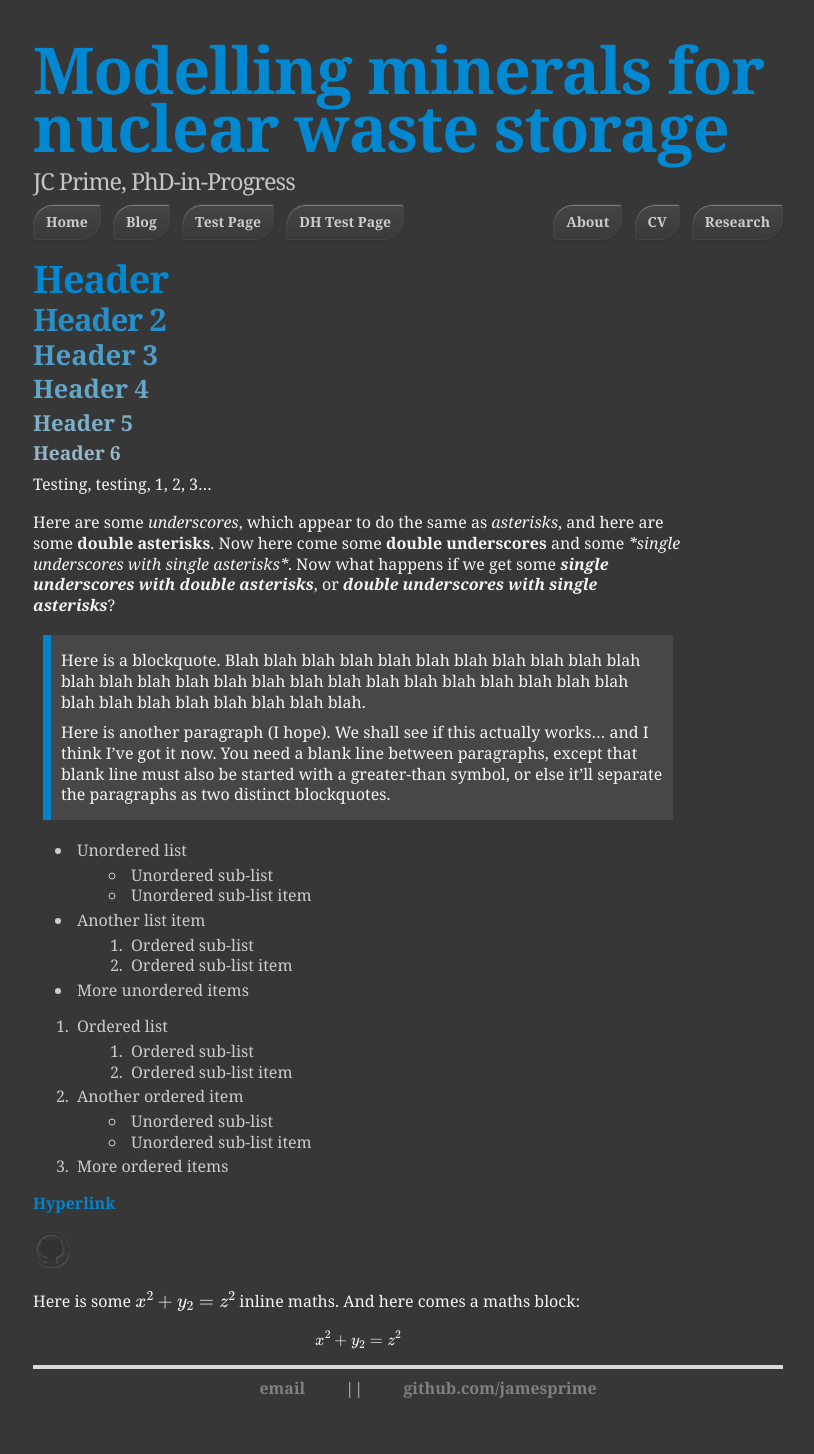
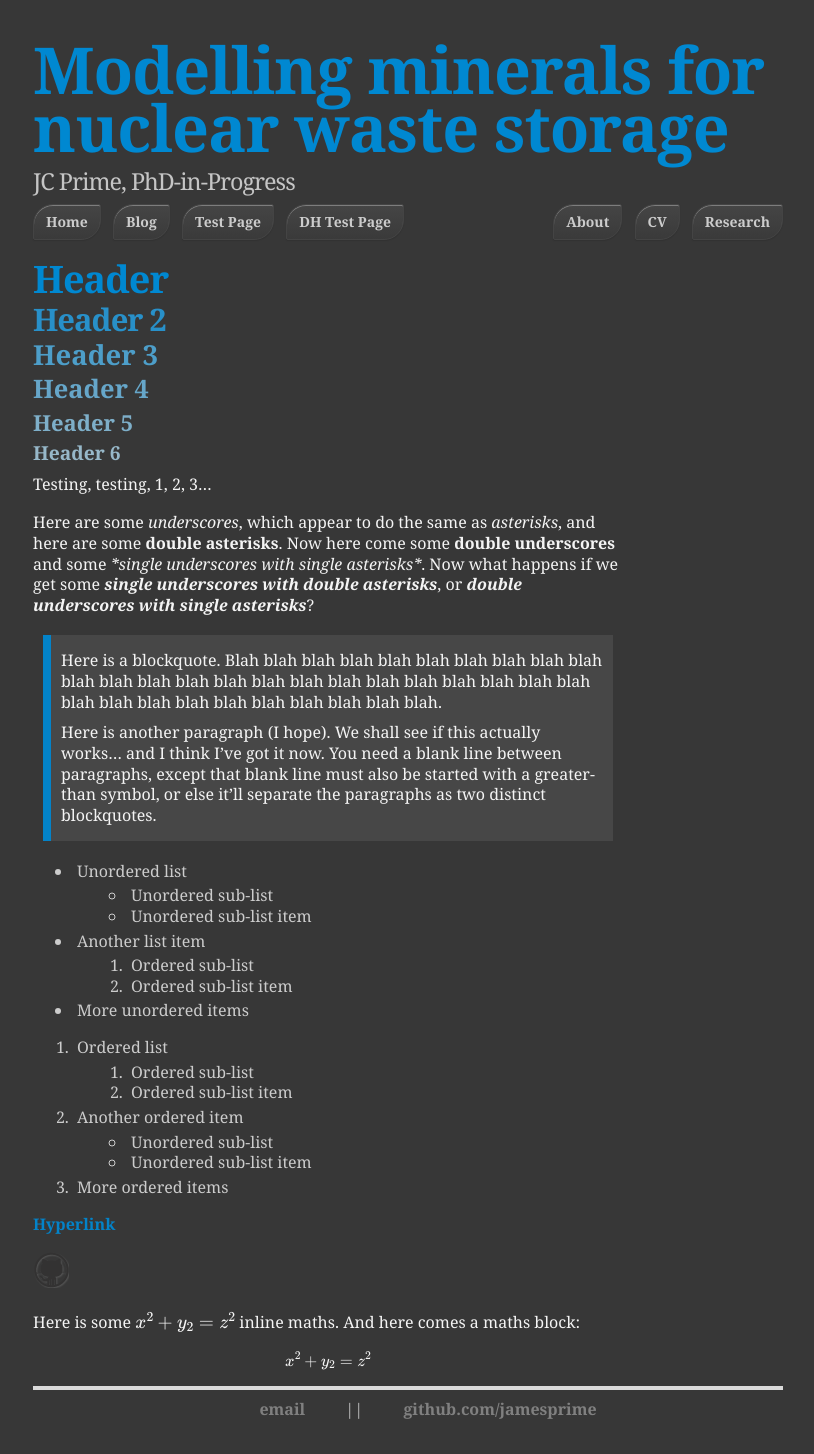
Before and after one commit to jamesprime/jamesprime.github.io, a Jekyll site: the page built from _pages/dhtest/index.md, in a window 1280 px wide. Shown: the whole page, without its empty margins (232-1046 px from the left). Built offline with Jekyll 4.4.1, drawn with Linux system fonts in a browser that asks for light colours; nearby versions of some CDN libraries; formulas are drawn with MathJax 3; before the commit the page ends 1433 px from its top, so only the background shows below that.

Commit message:
Updated _sass/uberduper.scss
Decreased .content width from 650px to 590px (to match _sass/jamesprime.scss)

```diff
--- a/_sass/uberduper.scss
+++ b/_sass/uberduper.scss
@@ -469,7 +469,7 @@ dark-orange #e39c1f
     margin: 0;
     padding: 0;
     text-align: left;
-    width: 650px;
+    width: 590px;
 
     h3 {
         margin: 10px 0 8px;
```
